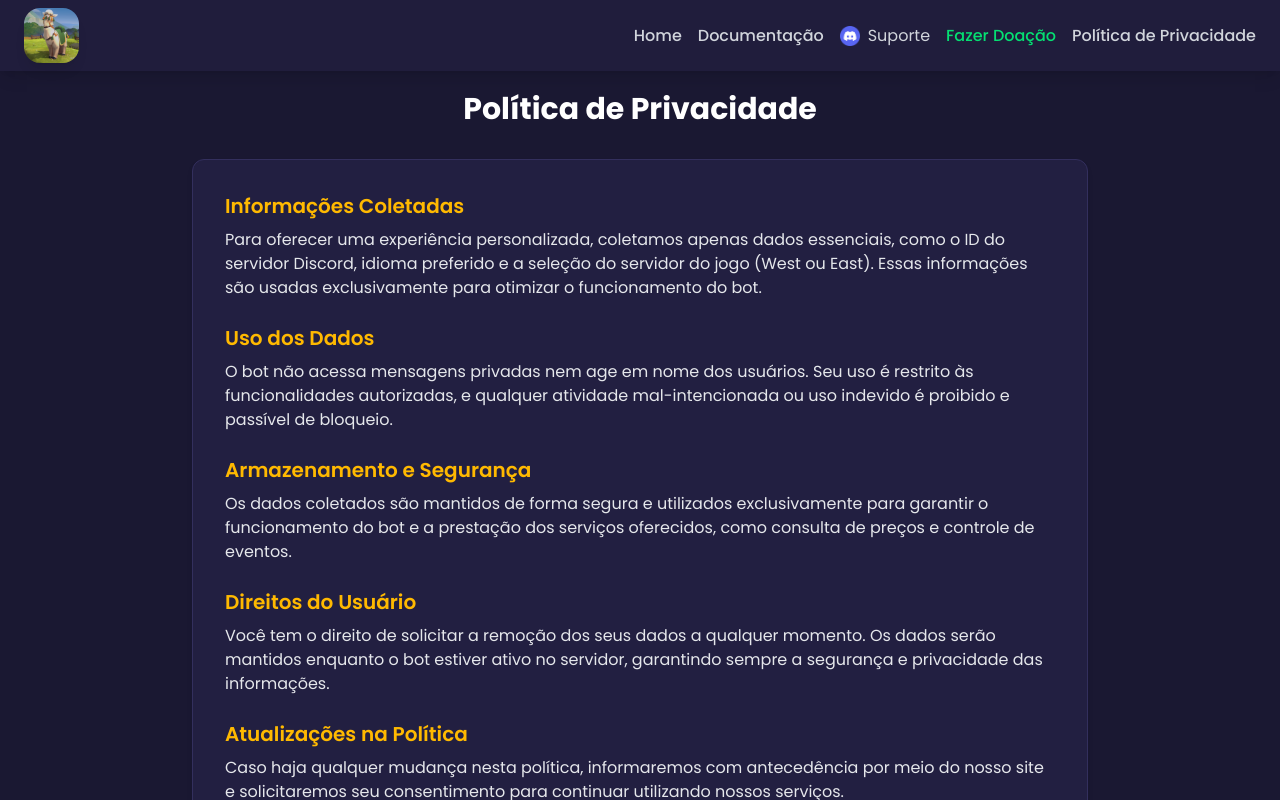
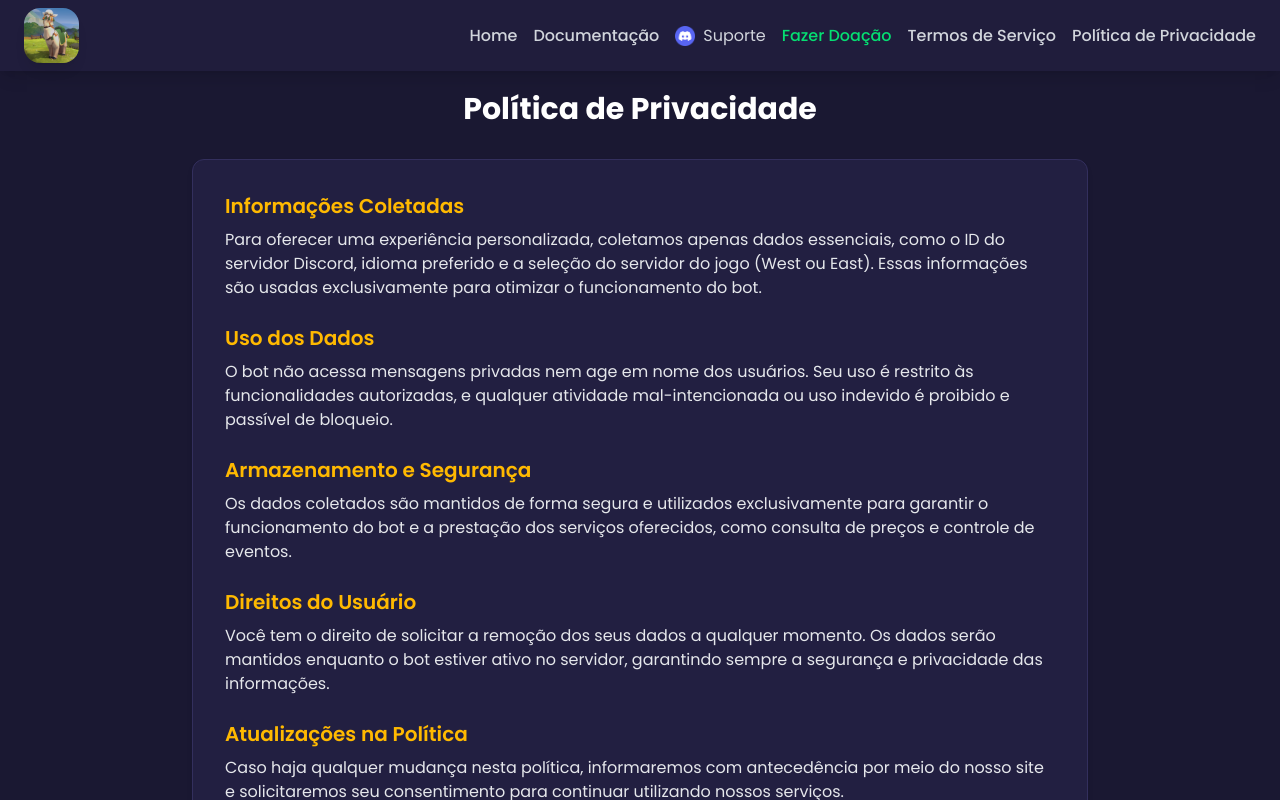
Before and after one commit to marceloaraujo28/bot-site, a Next.js app: page /pt-BR/privacy in a window 1280 px wide. Shown: the top 800 px of the page. Built offline with nearby package versions, Linux system fonts and the light colour scheme.

Commit message:
feat: create terms page

```diff
--- a/src/app/[lang]/privacy/page.tsx
+++ b/src/app/[lang]/privacy/page.tsx
@@ -12,7 +12,7 @@ export default function PrivacyPolicyPage({ params }: { params: Promise<{ lang:
     <section className="min-h-screen flex flex-col items-center p-5">
       <h1 className="text-3xl font-bold text-white text-center mb-8">{t.privacyPolicy.title}</h1>
 
-      <div className="bg-[#221f41] border border-[#332f5d] p-8 rounded-xl shadow-md w-full max-w-4xl text-gray-200 max-w-3xl space-y-6">
+      <div className="bg-[#221f41] border border-[#332f5d] p-8 rounded-xl shadow-md w-full max-w-4xl text-gray-200 space-y-6">
         <div>
           <h2 className="text-xl font-semibold text-amber-400 mb-2">{t.privacyPolicy.infoCollectedTitle}</h2>
           <p>{t.privacyPolicy.infoCollectedText}</p>
--- /dev/null
+++ b/src/app/[lang]/terms/page.tsx
@@ -0,0 +1,38 @@
+"use client";
+
+import { use } from "react";
+import { getDictionaryClient } from "@/dictionaries/client";
+import { Locale } from "@/config/i18n.config";
+
+export default function TermsPage({ params }: { params: Promise<{ lang: Locale }> }) {
+  const { lang } = use(params);
+  const t = getDictionaryClient(lang);
+
+  return (
+    <section className="min-h-screen flex flex-col items-center p-5">
+      <h1 className="text-3xl font-bold text-white text-center mb-8">{t.terms.title}</h1>
+
+      <div className="bg-[#221f41] border border-[#332f5d] p-8 rounded-xl shadow-md w-full max-w-4xl text-gray-200 space-y-6">
+        <div>
+          <h2 className="text-xl font-semibold text-amber-400 mb-2">{t.terms.permissionsTitle}</h2>
+          <p>{t.terms.permissionsContent}</p>
+        </div>
+
+        <div>
+          <h2 className="text-xl font-semibold text-amber-400 mb-2">{t.terms.restrictionsTitle}</h2>
+          <p>{t.terms.restrictionsContent}</p>
+        </div>
+
+        <div>
+          <h2 className="text-xl font-semibold text-amber-400 mb-2">{t.terms.acceptanceTitle}</h2>
+          <p>{t.terms.acceptanceContent}</p>
+        </div>
+
+        <div>
+          <h2 className="text-xl font-semibold text-amber-400 mb-2">{t.terms.contactTitle}</h2>
+          <p>{t.terms.contactContent}</p>
+        </div>
+      </div>
+    </section>
+  );
+}
--- a/src/components/navbar/navbar.tsx
+++ b/src/components/navbar/navbar.tsx
@@ -54,6 +54,12 @@ export function Navbar({ lang }: { lang: Locale }) {
               className="text-green-400 text-base font-medium hover:text-green-300 transition-colors duration-300"
             >
               {t.navBar.contribution}
+            </Link>
+            <Link
+              href="/terms"
+              className="text-gray-300 text-base font-medium hover:text-gray-400 transition-colors duration-300"
+            >
+              {t.navBar.terms}
             </Link>
             <Link
               href="/privacy"
@@ -113,6 +119,12 @@ export function Navbar({ lang }: { lang: Locale }) {
             {t.navBar.contribution}
           </Link>
           <Link
+            href="/terms"
+            className="text-gray-300 text-base font-medium hover:text-gray-400 transition-colors duration-300"
+          >
+            {t.navBar.terms}
+          </Link>
+          <Link
             href="/privacy"
             className="text-gray-300 text-base font-medium hover:text-gray-400 transition-colors duration-300"
           >
--- a/src/dictionaries/en-US.ts
+++ b/src/dictionaries/en-US.ts
@@ -390,6 +390,7 @@ export const enUs = {
     docs: "Documentation",
     support: "Support",
     contribution: "Make a Donation",
+    terms: "Terms of Service",
     privacy: "Privacy Policy",
   },
   footer: {
@@ -440,4 +441,20 @@ export const enUs = {
     disclaimerText:
       "This bot uses data from the public Albion-data-project API but is not affiliated with or endorsed by Albion Online or its developers.",
   },
+  terms: {
+    title: "Terms of Service",
+    permissionsTitle: "Required Permissions",
+    permissionsContent:
+      "By adding Albion Event Bot to your Discord server, you agree to grant the following permissions: `View Channels`, `Send Messages`, `Manage Channels`, `Manage Messages`, `Add Reactions`, `Read Message History`, `Connect`, `Speak`, `Embed Links`, `Use External Emojis`.",
+
+    restrictionsTitle: "Usage Restrictions",
+    restrictionsContent:
+      "The bot does not read private messages or send messages on behalf of users. It must not be used for malicious, abusive purposes, or in violation of Discord’s Terms of Service.",
+    acceptanceTitle: "Acceptance of Terms",
+    acceptanceContent:
+      "By using the bot, you agree to these Terms of Service. If you do not agree, please remove the bot from your server.",
+    contactTitle: "Contact",
+    contactContent:
+      "If you have any questions, suggestions, or need support, feel free to reach out via email at celomice@gmail.com or on Discord at #celoaraujo.",
+  },
 };
--- a/src/dictionaries/pt-BR.ts
+++ b/src/dictionaries/pt-BR.ts
@@ -394,6 +394,7 @@ export const ptBr = {
     docs: "Documentação",
     support: "Suporte",
     contribution: "Fazer Doação",
+    terms: "Termos de Serviço",
     privacy: "Política de Privacidade",
   },
   footer: {
@@ -444,4 +445,22 @@ export const ptBr = {
     disclaimerText:
       "Este bot utiliza dados da API pública Albion-data-project, mas não é afiliado ou endossado pelo Albion Online ou seus desenvolvedores.",
   },
+  terms: {
+    title: "Termos de Serviço",
+    permissionsTitle: "Autorização de Permissões",
+    permissionsContent:
+      "Ao integrar o Albion Event Bot ao seu servidor Discord, você está permitindo o uso de permissões como: leitura e envio de mensagens, moderação de conteúdo, inserção de links e arquivos, acesso ao histórico de conversas, uso de emojis externos e comandos de interação.",
+
+    restrictionsTitle: "Limitações de Uso",
+    restrictionsContent:
+      "O bot não tem acesso a mensagens diretas nem realiza ações em nome dos usuários. Qualquer tentativa de utilização para práticas abusivas, automatizações não autorizadas ou atividades que infrinjam as regras da plataforma não será tolerada.",
+
+    acceptanceTitle: "Concordância com os Termos",
+    acceptanceContent:
+      "Ao utilizar o Albion Event Bot, você reconhece e aceita estas condições de uso. Caso não esteja de acordo, recomendamos não utilizar o bot em seu servidor.",
+
+    contactTitle: "Fale Conosco",
+    contactContent:
+      "Se você tiver dúvidas, sugestões ou precisar de suporte, entre em contato através do e-mail celomice@gmail.com ou pelo Discord em #celoaraujo.",
+  },
 };
```
